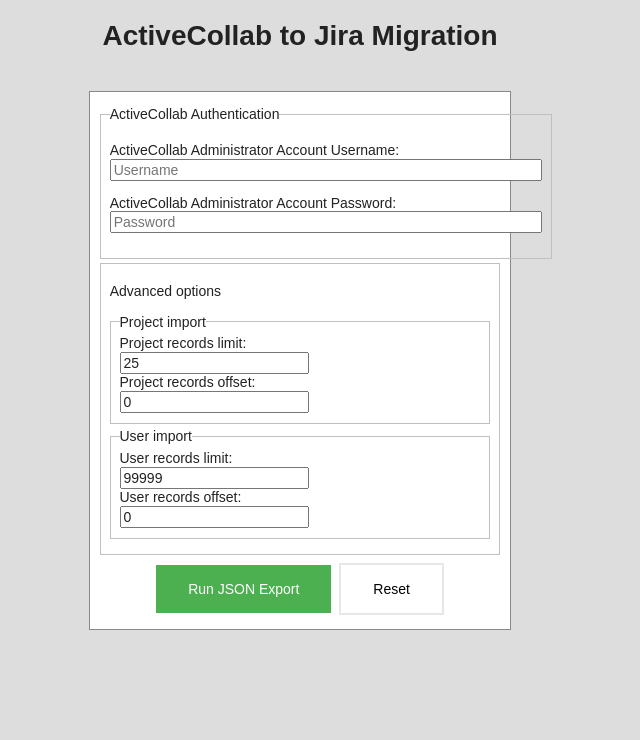
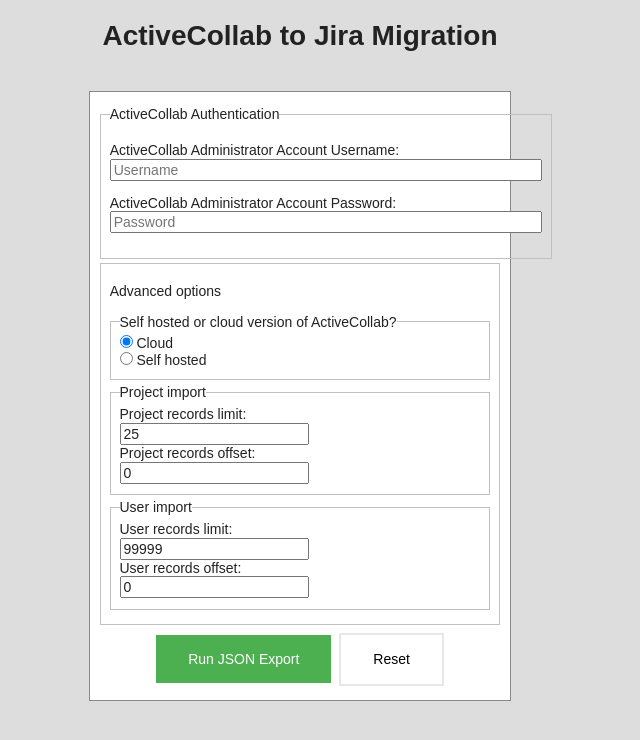
Before and after one commit to JPustkuchen/active-collab-to-jira-migrator, a PHP site: page /app/form.html in a window 1280 px wide. Shown: the top 740 px of the page, without its empty margins (340-980 px from the left). Run offline with PHP 8.4, Linux system fonts and the light colour scheme; a stand-in replaces the project's code that opens the database connection.

Commit message:
added cloud support

```diff
--- a/app/form.html
+++ b/app/form.html
@@ -32,6 +32,13 @@
             <p>
               <legend>Advanced options</legend>
               <fieldset>
+                <legend>Self hosted or cloud version of ActiveCollab?</legend>
+                <input name="acType" type="radio" id=cloud value="cloud" checked>
+                <label for="cloud">Cloud</label><br />
+                <input name="acType" type="radio" id=selfhosted value="selfhosted">
+                <label for="selfhosted">Self hosted</label><br />
+              </fieldset>
+              <fieldset>
                 <legend>Project import</legend>
                 <label for="projectLimit">Project records limit:</label><br />
                 <input name="projectLimit" id="projectLimit" type="number" placeholder="offset" size="50" min="0" value="25" required="required" /> <br />
```
Also changed, not shown: app/index.php (+21 -2 lines).
